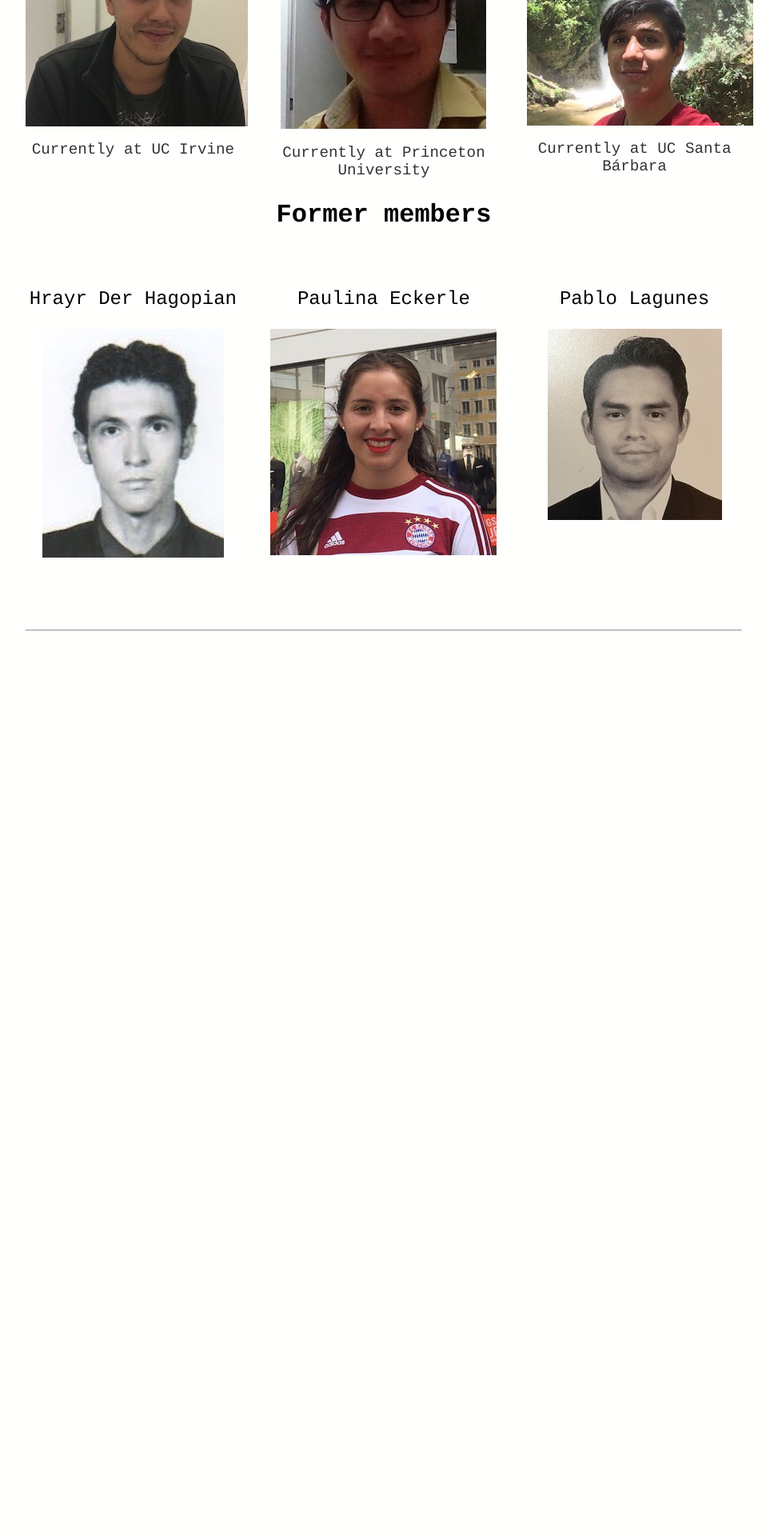
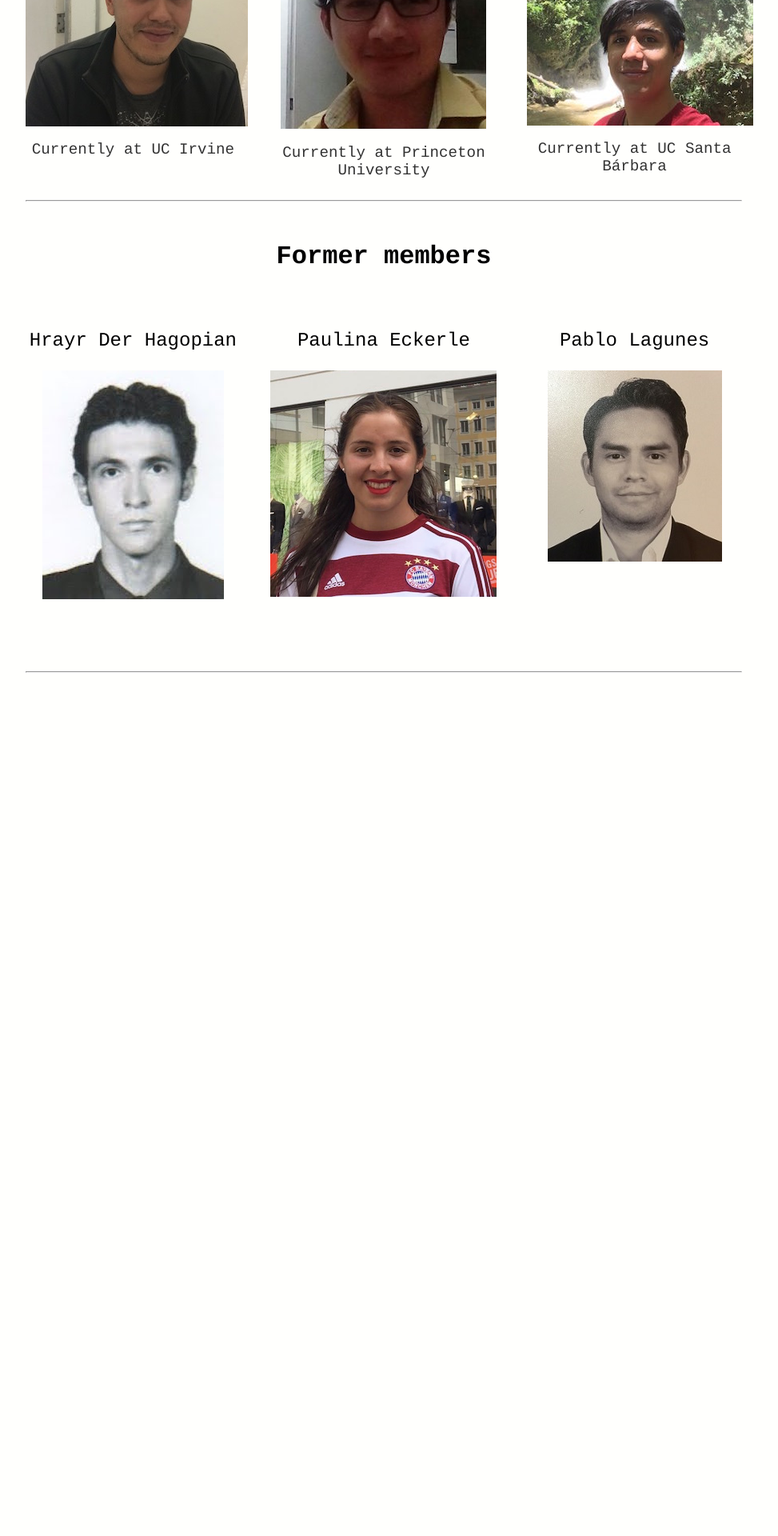
Before and after one commit to BouzasLab25/bouzaslab25.github.io, a Jekyll site: the page built from people/index.html, in a window 1280 px wide. Shown: the part 2660-4580 px from the top of the page at 80% size, without its empty margins (160-1133 px from the left). Built offline with Jekyll 4.4.1, drawn with Linux system fonts in a browser that asks for light colours.

Commit message:
Update index.html

```diff
--- a/people/index.html
+++ b/people/index.html
@@ -87,7 +87,7 @@ title: Lab25 Members
 	  <p class='text' style="text-align: center;">Currently at UC Santa Bárbara</p>
   </div>
 
-<hr class="style14">
+<hr>
 
 <h3>Former members</h3>
 
```
